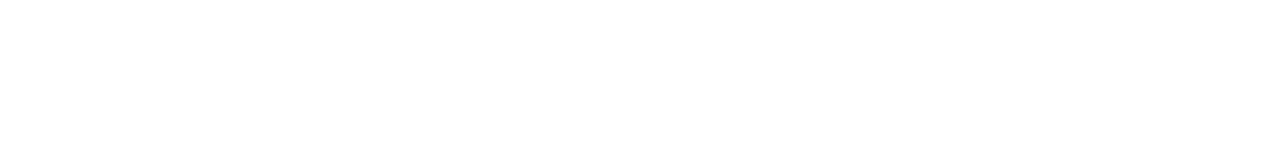
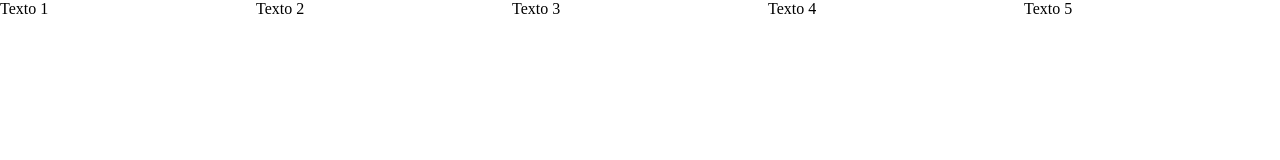
Before and after one commit to raulnu/bandas_verticales, a plain HTML site: page index.html in a window 1280 px wide. Drawn offline with Linux system fonts and the light colour scheme.

Commit message:
Reset margin, display del contenedor principal

```diff
--- a/css/style.css
+++ b/css/style.css
@@ -0,0 +1,16 @@
+*{
+  box-sizing: border-box;
+}
+
+body{
+  margin: 0;
+}
+
+.contenedor-general{
+  display: flex;
+  height: 100vh;
+}
+
+.banda{
+  flex: 1;
+}
--- a/index.html
+++ b/index.html
@@ -10,11 +10,13 @@
 </head>
 
 <body>
-  <section></section>
-  <section></section>
-  <section></section>
-  <section></section>
-  <section></section>
+  <main class="contenedor-general">
+    <section class="banda">Texto 1</section>
+    <section class="banda">Texto 2</section>
+    <section class="banda">Texto 3</section>
+    <section class="banda">Texto 4</section>
+    <section class="banda">Texto 5</section>
+  </main>
 </body>
 
 </html>
```
